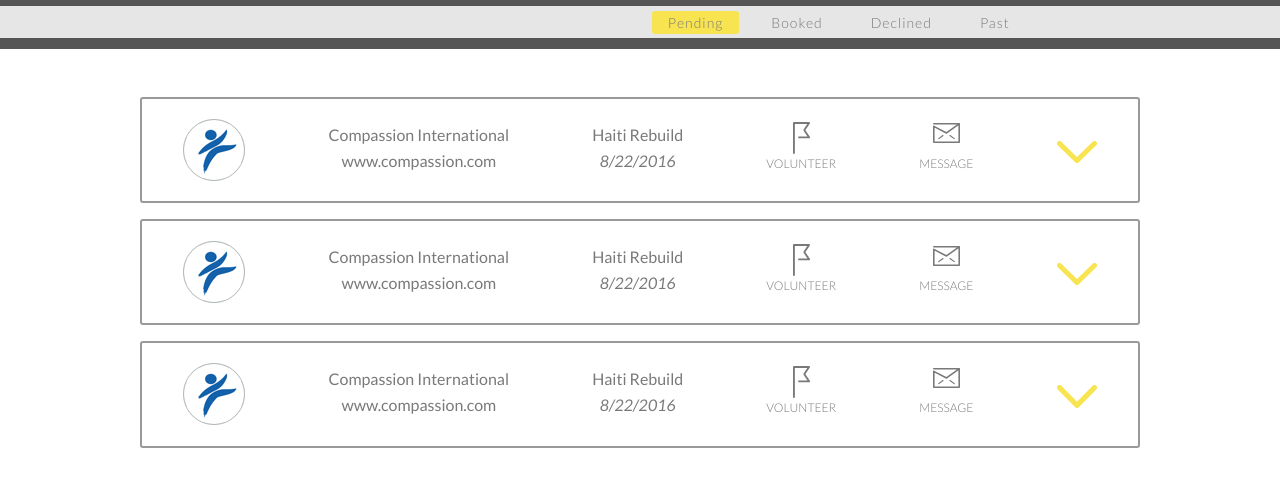
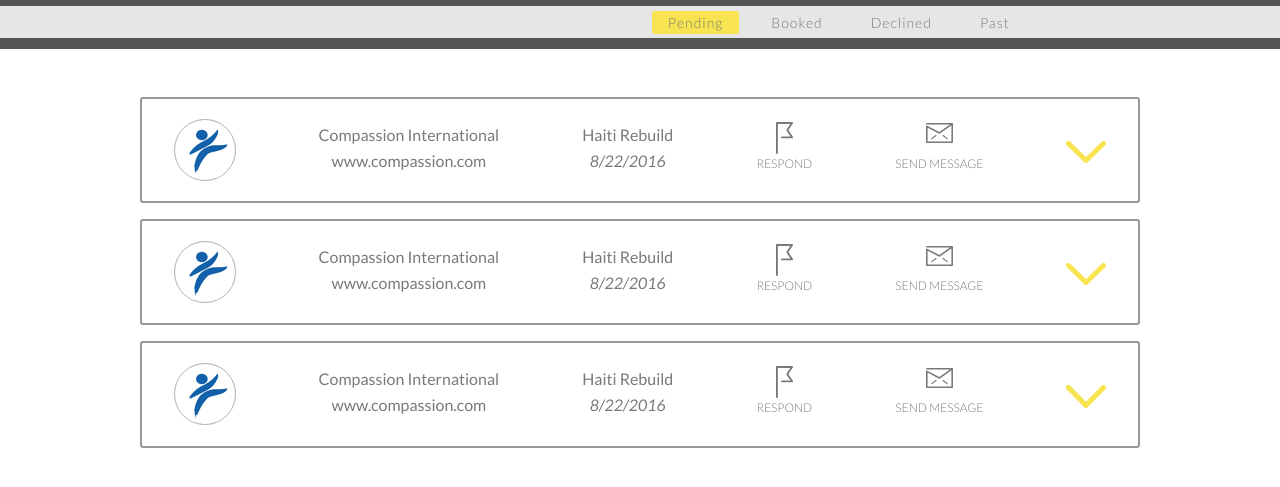
Before and after one commit to jlhanl/reflect-dev, a plain HTML site: page dashboard.html in a window 1280 px wide. Shown: the part 63-550 px from the top of the page. Drawn offline with Linux system fonts and the light colour scheme.

Commit message:
Quick fix to accordions

```diff
--- a/css/style.css
+++ b/css/style.css
@@ -508,7 +508,7 @@ li.event-description {
   width: 2.5rem;
 }
 
-#accordion {
+.accordion-style {
   margin-top: 1rem;
   border: 2px solid #999;
   border-radius: 3px;
--- a/dashboard.html
+++ b/dashboard.html
@@ -68,13 +68,13 @@
 
     <div class="container event-list">
       <div class="row">
-        <div id="accordion" class="small-12 small-centered columns">
+        <div id="accordion" class="small-12 small-centered columns accordion-style">
           <ul class="event-banner accordion-toggle">
             <li><img src="images/compassion.png" /></li>
             <li><p class="charity-name">Compassion International<br>www.compassion.com</p></li>
             <li><p class="event-name">Haiti Rebuild<br><em>8/22/2016</em></p></li>
-            <li class="action-icons"><img id="volunteer-icon" src="images/volunteer-icon.svg" /><p class="icon-label">VOLUNTEER</p></li>
-            <li class="action-icons"><img id="message-icon" src="images/message-icon.svg" /><p class="icon-label" id="message">MESSAGE</p></li>
+            <li class="action-icons"><img id="volunteer-icon" src="images/volunteer-icon.svg" /><p class="icon-label">RESPOND</p></li>
+            <li class="action-icons"><img id="message-icon" src="images/message-icon.svg" /><p class="icon-label" id="message">SEND MESSAGE</p></li>
             <li id="bannerArrow"><img id="expand" src="images/expand.svg" /></li>
           </ul>
           <div class="row accordion-content">
@@ -88,13 +88,13 @@
         </div>
       </div>
       <div class="row">
-        <div id="accordion" class="small-12 small-centered columns">
+        <div id="accordion1" class="small-12 small-centered columns accordion-style">
           <ul class="event-banner accordion-toggle">
             <li><img src="images/compassion.png" /></li>
             <li><p class="charity-name">Compassion International<br>www.compassion.com</p></li>
             <li><p class="event-name">Haiti Rebuild<br><em>8/22/2016</em></p></li>
-            <li class="action-icons"><img id="volunteer-icon" src="images/volunteer-icon.svg" /><p class="icon-label">VOLUNTEER</p></li>
-            <li class="action-icons"><img id="message-icon" src="images/message-icon.svg" /><p class="icon-label" id="message">MESSAGE</p></li>
+            <li class="action-icons"><img id="volunteer-icon" src="images/volunteer-icon.svg" /><p class="icon-label">RESPOND</p></li>
+            <li class="action-icons"><img id="message-icon" src="images/message-icon.svg" /><p class="icon-label" id="message">SEND MESSAGE</p></li>
             <li id="bannerArrow"><img id="expand" src="images/expand.svg" /></li>
           </ul>
           <div class="row accordion-content">
@@ -108,13 +108,13 @@
         </div>
       </div>
       <div class="row">
-        <div id="accordion" class="small-12 small-centered columns">
+        <div id="accordion2" class="small-12 small-centered columns accordion-style">
           <ul class="event-banner accordion-toggle">
             <li><img src="images/compassion.png" /></li>
             <li><p class="charity-name">Compassion International<br>www.compassion.com</p></li>
             <li><p class="event-name">Haiti Rebuild<br><em>8/22/2016</em></p></li>
-            <li class="action-icons"><img id="volunteer-icon" src="images/volunteer-icon.svg" /><p class="icon-label">VOLUNTEER</p></li>
-            <li class="action-icons"><img id="message-icon" src="images/message-icon.svg" /><p class="icon-label" id="message">MESSAGE</p></li>
+            <li class="action-icons"><img id="volunteer-icon" src="images/volunteer-icon.svg" /><p class="icon-label">RESPOND</p></li>
+            <li class="action-icons"><img id="message-icon" src="images/message-icon.svg" /><p class="icon-label" id="message">SEND MESSAGE</p></li>
             <li id="bannerArrow"><img id="expand" src="images/expand.svg" /></li>
           </ul>
           <div class="row accordion-content">
@@ -149,6 +149,29 @@
           $("#expand").toggleClass('close-icon');
 
         });
+        $('#accordion1').find('.accordion-toggle').click(function(){
+
+          //Expand or collapse this panel
+          $(this).next().slideToggle('fast');
+
+          //Hide the other panels
+          $(".accordion-content").not($(this).next()).slideUp('fast');
+
+          $("#expand").toggleClass('close-icon');
+
+        });
+
+        $('#accordion2').find('.accordion-toggle').click(function(){
+
+          //Expand or collapse this panel
+          $(this).next().slideToggle('fast');
+
+          //Hide the other panels
+          $(".accordion-content").not($(this).next()).slideUp('fast');
+
+          $("#expand").toggleClass('close-icon');
+
+        });
       });
     </script>
 
```
